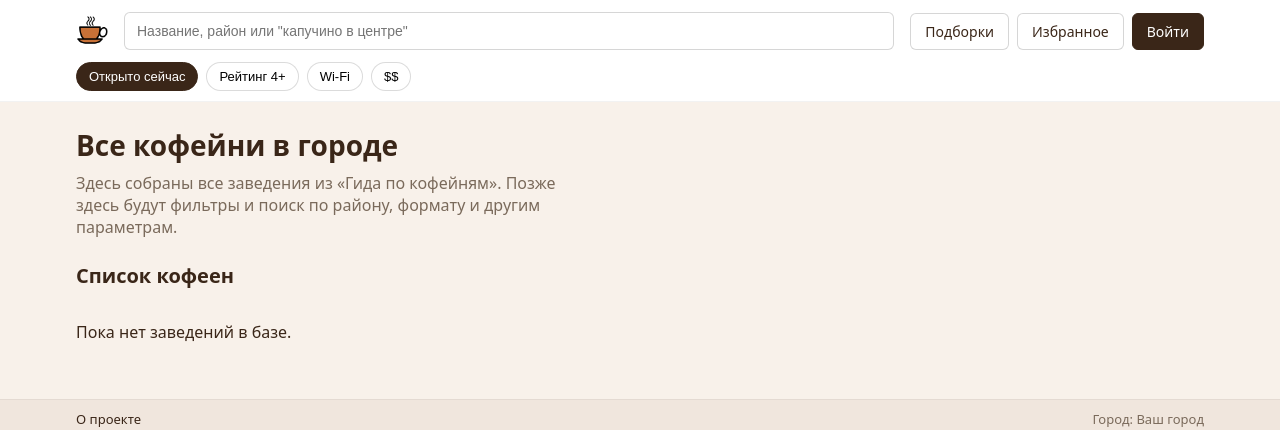
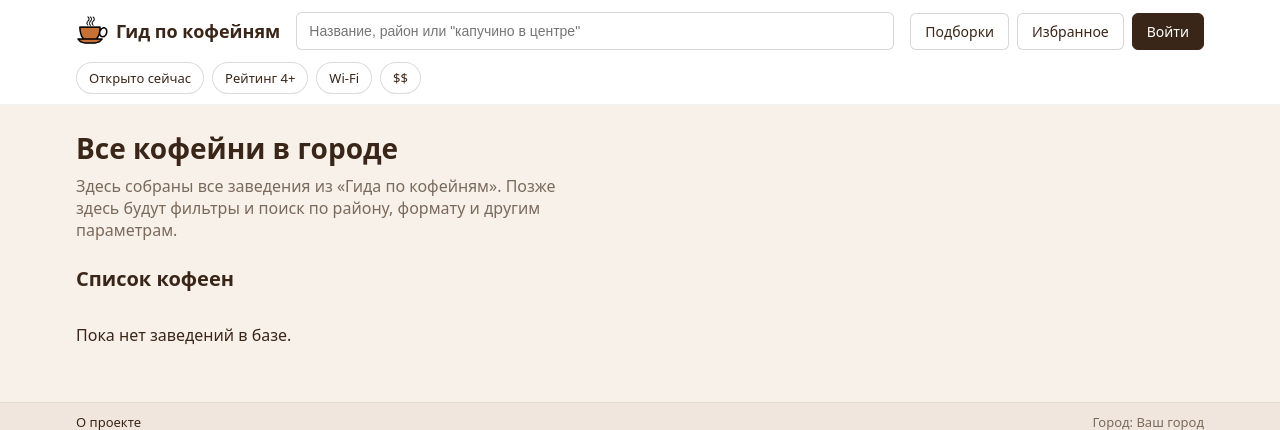
Before and after one commit to AlexLUni/django-coffee-guide, a Django app: page /cafes/ in a window 1280 px wide. Shown: the top 430 px of the page. Run offline with Django 5.2, Linux system fonts and the light colour scheme; data that the repository does not hold is empty.

Commit message:
Add search and basic filters to cafe list on home page

```diff
--- a/cafes/views.py
+++ b/cafes/views.py
@@ -1,19 +1,50 @@
+from django.db.models import Q
 from django.http import HttpRequest, HttpResponse
-from django.shortcuts import render, get_object_or_404
+from django.shortcuts import get_object_or_404, render
 
-from .models import Cafe
+from cafes.models import Cafe
 
 
 def home(request: HttpRequest) -> HttpResponse:
   """
-  Главная страница: показываем несколько кофеен “поблизости”.
+  Главная страница: поиск и базовые фильтры по кофейням.
   """
-  cafes = (
-      Cafe.objects
-      .filter(is_open_now=True)
-      .order_by("-rating", "name")[:6]
-  )
-  context = {"cafes": cafes}
+  cafes_qs = Cafe.objects.all()
+
+  # --- Поиск по строке q ---
+  query = request.GET.get("q", "").strip()
+  if query:
+      cafes_qs = cafes_qs.filter(
+          Q(name__icontains=query)
+          | Q(tagline__icontains=query)
+          | Q(address__icontains=query)
+          | Q(features__icontains=query)
+          | Q(area__icontains=query)
+      )
+
+  # --- Фильтр "Открыто сейчас" ---
+  if request.GET.get("open_now") == "1":
+      cafes_qs = cafes_qs.filter(is_open_now=True)
+
+  # --- Фильтр "Рейтинг 4+" ---
+  if request.GET.get("rating_gte") == "4":
+      cafes_qs = cafes_qs.filter(rating__gte=4.0)
+
+  # --- Фильтр "Wi-Fi" ---
+  if request.GET.get("wifi") == "1":
+      cafes_qs = cafes_qs.filter(has_wifi=True)
+
+  # --- Фильтр по уровню цен ---
+  price_level = request.GET.get("price_level")
+  if price_level in {"$", "$$", "$$$"}:
+      cafes_qs = cafes_qs.filter(price_level=price_level)
+
+  cafes = cafes_qs.order_by("-rating", "name")[:30]
+
+  context = {
+      "cafes": cafes,
+      "query": query,
+  }
   return render(request, "cafes/home.html", context)
 
 
--- a/templates/base.html
+++ b/templates/base.html
@@ -10,42 +10,108 @@
     <header class="site-header">
       <div class="site-header__inner">
         <div class="site-header__top">
-          <a href="/" class="brand">
+          <a href="{% url 'cafes:home' %}" class="brand">
             <img
               src="{% static 'css/img/coffee_icon.png' %}"
-              alt="Coffee Guide"
+              alt="Coffee Shop Guide"
               class="brand__image"
             >
+            Гид по кофейням
           </a>
 
-          <form action="#" method="get" class="search">
+          {# Поиск — GET-запрос на главную #}
+          <form
+            action="{% url 'cafes:home' %}"
+            method="get"
+            class="search"
+          >
             <input
               type="text"
               name="q"
               class="search__input"
               placeholder='Название, район или "капучино в центре"'
+              value="{{ request.GET.q|default_if_none:'' }}"
             >
           </form>
 
           <div class="site-header__actions">
-            <a href="{% url 'cafes:cafe_list' %}" class="nav-button">Подборки</a>
+            <a href="{% url 'cafes:cafe_list' %}" class="nav-button">
+              Подборки
+            </a>
             <a href="#" class="nav-button">Избранное</a>
             <a href="#" class="nav-button nav-button--primary">Войти</a>
           </div>
         </div>
+
+        {# Нижняя полоска — фильтры #}
         <div class="site-header__bottom">
-         <button type="button" class="filter-pill filter-pill--active">
-            Открыто сейчас
-          </button>
-          <button type="button" class="filter-pill">
-            Рейтинг 4+
-          </button>
-          <button type="button" class="filter-pill">
-            Wi-Fi
-          </button>
-          <button type="button" class="filter-pill">
-            $$
-          </button>
+          {# Открыто сейчас #}
+          {% if request.GET.open_now == "1" %}
+            <a
+              href="{% url 'cafes:home' %}?open_now=1"
+              class="filter-pill filter-pill--active"
+            >
+              Открыто сейчас
+            </a>
+          {% else %}
+            <a
+              href="{% url 'cafes:home' %}?open_now=1"
+              class="filter-pill"
+            >
+              Открыто сейчас
+            </a>
+          {% endif %}
+
+          {# Рейтинг 4+ #}
+          {% if request.GET.rating_gte == "4" %}
+            <a
+              href="{% url 'cafes:home' %}?rating_gte=4"
+              class="filter-pill filter-pill--active"
+            >
+              Рейтинг 4+
+            </a>
+          {% else %}
+            <a
+              href="{% url 'cafes:home' %}?rating_gte=4"
+              class="filter-pill"
+            >
+              Рейтинг 4+
+            </a>
+          {% endif %}
+
+          {# Wi-Fi #}
+          {% if request.GET.wifi == "1" %}
+            <a
+              href="{% url 'cafes:home' %}?wifi=1"
+              class="filter-pill filter-pill--active"
+            >
+              Wi-Fi
+            </a>
+          {% else %}
+            <a
+              href="{% url 'cafes:home' %}?wifi=1"
+              class="filter-pill"
+            >
+              Wi-Fi
+            </a>
+          {% endif %}
+
+          {# $$ #}
+          {% if request.GET.price_level == "$$" %}
+            <a
+              href="{% url 'cafes:home' %}?price_level=$$"
+              class="filter-pill filter-pill--active"
+            >
+              $$
+            </a>
+          {% else %}
+            <a
+              href="{% url 'cafes:home' %}?price_level=$$"
+              class="filter-pill"
+            >
+              $$
+            </a>
+          {% endif %}
         </div>
       </div>
     </header>
@@ -59,7 +125,7 @@
     <footer class="site-footer">
       <div class="site-footer__inner">
         <div class="site-footer__left">
-          <a href="#" class="footer-link">О проекте</a>
+          <a href="{% url 'cafes:about' %}" class="footer-link">О проекте</a>
         </div>
         <div class="site-footer__right">
           Город: <span class="footer-city">Ваш город</span>
```
